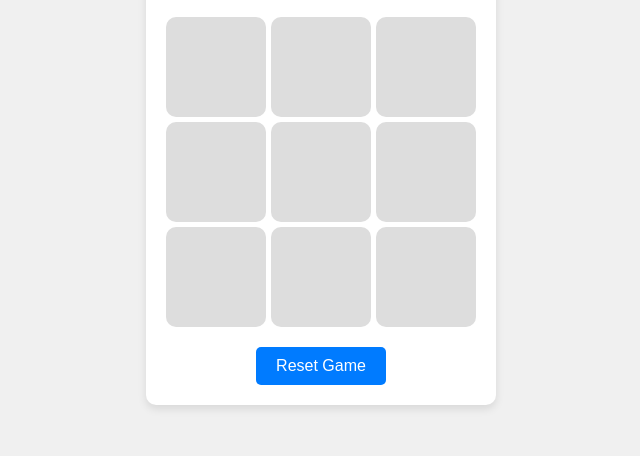
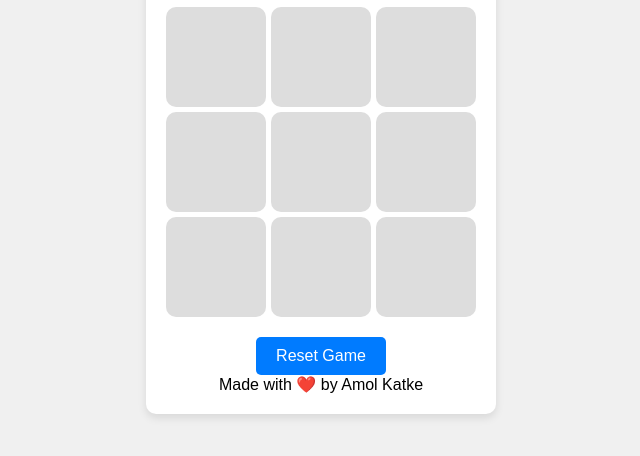
Before and after one commit to Amol-18/tic-toe-, a plain HTML site: page index.html in a window 1280 px wide. Shown: the part 252-708 px from the top of the page, without its empty margins (319-959 px from the left). Drawn offline with Linux system fonts and the light colour scheme.

Commit message:
Update index.html

```diff
--- a/index.html
+++ b/index.html
@@ -22,6 +22,7 @@
       <div class="cell" data-index="8"></div>
     </div>
     <button class="reset-btn">Reset Game</button>
+    <div class="footer">Made with ❤️ by Amol Katke</div>
   </div>
   <script src="script.js"></script>
 </body>
```
